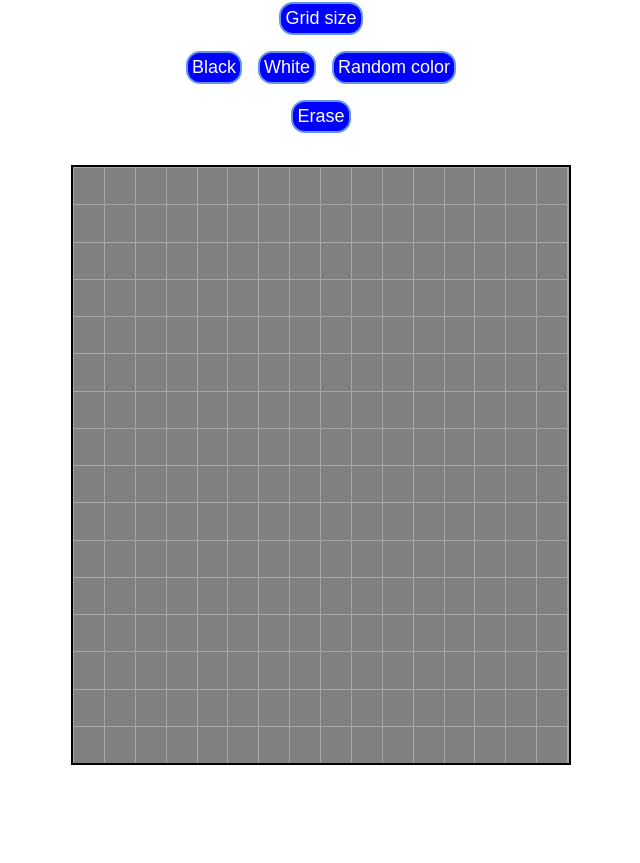
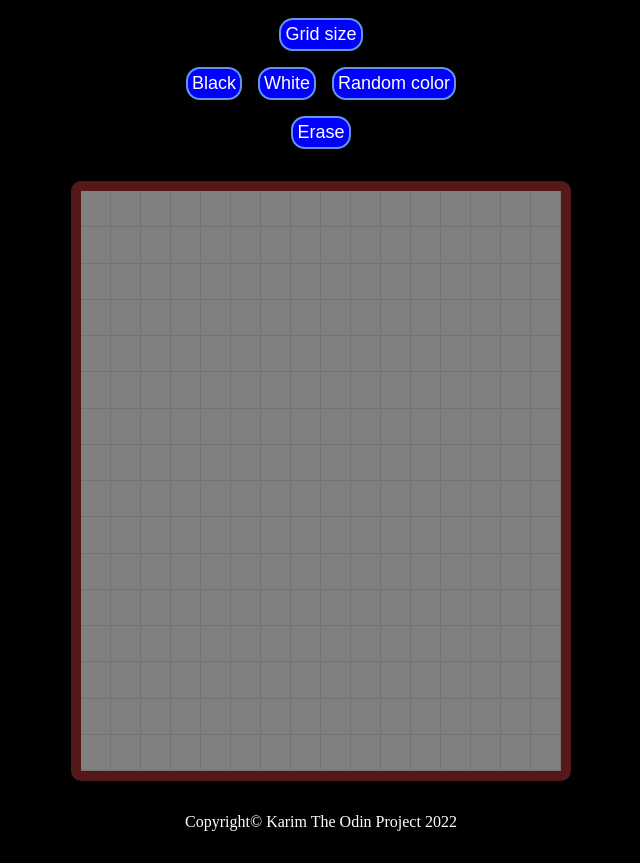
Before and after one commit to Abdelkrim-Saouchi/Etch-A-Sketch, a plain HTML site: page index.html in a window 1280 px wide. Shown: the part 67-930 px from the top of the page, without its empty margins (319-959 px from the left). Before the commit the page ends 832 px from the top, so only its background shows below. Drawn offline with Linux system fonts and the light colour scheme.

Commit message:
Improve design'

```diff
--- a/index.html
+++ b/index.html
@@ -20,7 +20,9 @@
         <button class="erase">Erase</button>
     </div>
     <div class="grid-container">
-
     </div>
+    <footer>
+        <div>Copyright&copy; Karim The Odin Project 2022</div>
+    </footer>
 </body>
 </html>
--- a/style.css
+++ b/style.css
@@ -13,27 +13,33 @@ body {
     justify-content: center;
     align-items: center;
     gap: 2rem;
+    background-color: black;
+    color: white;
+    margin-top: 16px;
+    margin-bottom: 32px;
 }
 
 .grid-container {
     width: 500px;
     height: 600px;
-    border: 2px solid black;
+    border: 10px solid rgb(85, 24, 24);
+    border-radius: 10px;
     display: flex;
     flex-direction: column;
 }
 
 .column {
     flex: 1 1 0;
-    border-right: 1px solid rgba(255, 255, 255, 0.3);
+    border-right: 1px solid rgba(0, 0, 0, 0.1);
+    border-bottom: 1px solid rgba(0, 0, 0, 0.1);
 }
 
 .row {
     flex: 1;
     display: flex;
     background-color: grey;
-    border: 1px solid rgb(255, 255, 255, 0.3);
-    border-bottom-width: 0;
+    /* border: 1px solid rgb(0, 0, 0, 0.1); */
+    /* border-bottom-width: 0; */
 
 }
 
@@ -62,3 +68,9 @@ button {
 button:hover {
     background-color: rgb(9, 9, 141);
 }
+
+footer {
+    display: flex;
+    justify-content: center;
+    align-items: center;
+}
```
